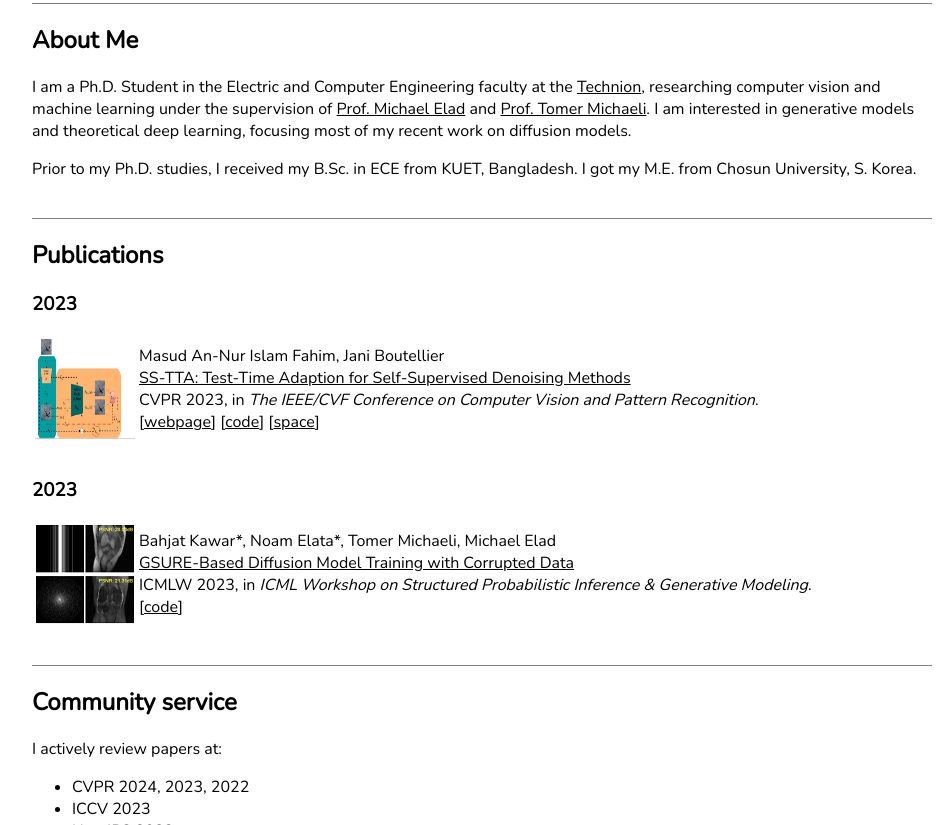
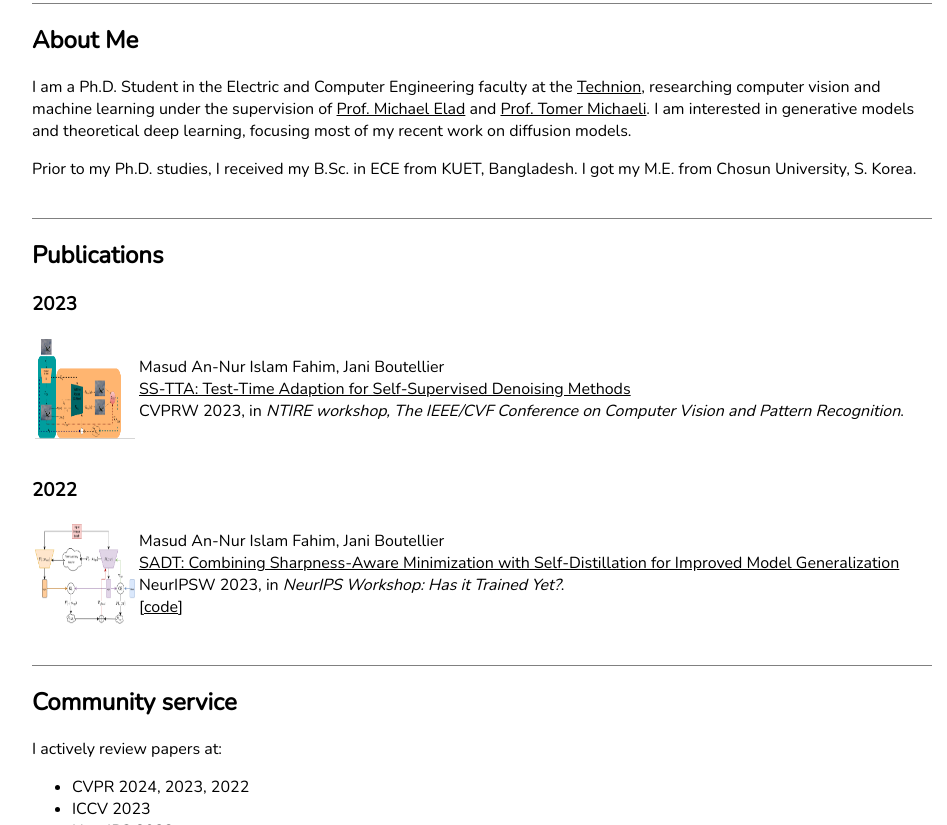
Before and after one commit to Explore21/B_profile_me, a plain HTML site: page index.html in a window 1280 px wide. Shown: the part 425-1250 px from the top of the page, without its empty margins (158-1105 px from the left). Drawn offline with nearby package versions, Linux system fonts and the light colour scheme.

Commit message:
Update index.html

```diff
--- a/index.html
+++ b/index.html
@@ -205,18 +205,16 @@ function show_menu() {
         <td valign="middle"><img src="figures/cvpr23.png" class="article-img" /></td>
         <td valign="middle"><b> Masud An-Nur Islam Fahim</b>, Jani Boutellier<br />
         <a class="lnk" href="https://openaccess.thecvf.com/content/CVPR2023W/NTIRE/papers/Fahim_SS-TTA_Test-Time_Adaption_for_Self-Supervised_Denoising_Methods_CVPRW_2023_paper.pdf"> SS-TTA: Test-Time Adaption for Self-Supervised Denoising Methods</a><br />
-        <b>CVPR 2023</b>, in <i>The IEEE/CVF Conference on Computer Vision and Pattern Recognition</i>.<br />
-        <b>[</b><a class="lnk" href="https://nurfahim.github.io/NestedDiffusion">webpage</a><b>]</b>
-        <b>[</b><a class="lnk" href="https://github.com/noamelata/NestedDiffusion">code</a><b>]</b>
-        <b>[</b><a class="lnk" href="https://huggingface.co/spaces/noamelata/Nested-Diffusion">space</a><b>]</b></td>
+        <b>CVPRW 2023</b>, in <i> NTIRE workshop, The IEEE/CVF Conference on Computer Vision and Pattern Recognition</i>.<br />
+
     </tr></table></div> <br />
-    <h3>2023</h3>
+    <h3>2022</h3>
     <div class="article"><table><tr>
-        <td valign="middle"><img src="figures/gsure.png" class="article-img" /></td>
-        <td valign="middle">Bahjat Kawar*, <b>Noam Elata</b>*, Tomer Michaeli, Michael Elad<br />
-        <a class="lnk" href="https://arxiv.org/abs/2305.13128">GSURE-Based Diffusion Model Training with Corrupted Data</a><br />
-        <b>ICMLW 2023</b>, in <i>ICML Workshop on Structured Probabilistic Inference &amp; Generative Modeling</i>.<br />
-        <b>[</b><a class="lnk" href="https://github.com/bahjat-kawar/gsure-diffusion">code</a><b>]</b></td>
+        <td valign="middle"><img src="figures/nips22.png" class="article-img" /></td>
+        <td valign="middle"><b> Masud An-Nur Islam Fahim</b>, Jani Boutellier<br />
+        <a class="lnk" href="https://arxiv.org/pdf/2211.00310.pdf">SADT: Combining Sharpness-Aware Minimization with Self-Distillation for Improved Model Generalization</a><br />
+        <b>NeurIPSW 2023</b>, in <i>NeurIPS Workshop: Has it Trained Yet?</i>.<br />
+        <b>[</b><a class="lnk" href="https://github.com/DeepUVaasa/SADT">code</a><b>]</b></td>
     </tr></table></div> <br />
     <br />
     <div id="awards" style="border-top:1px solid gray;">
```
